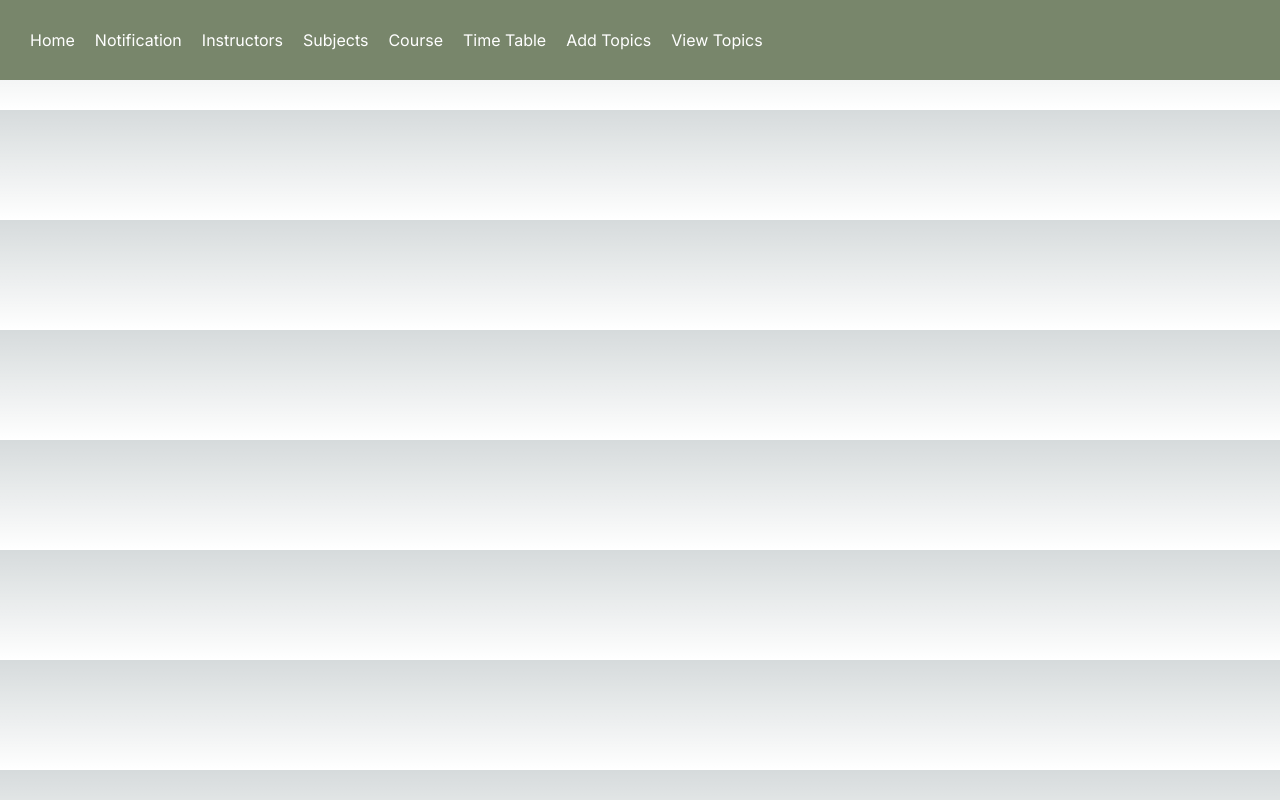
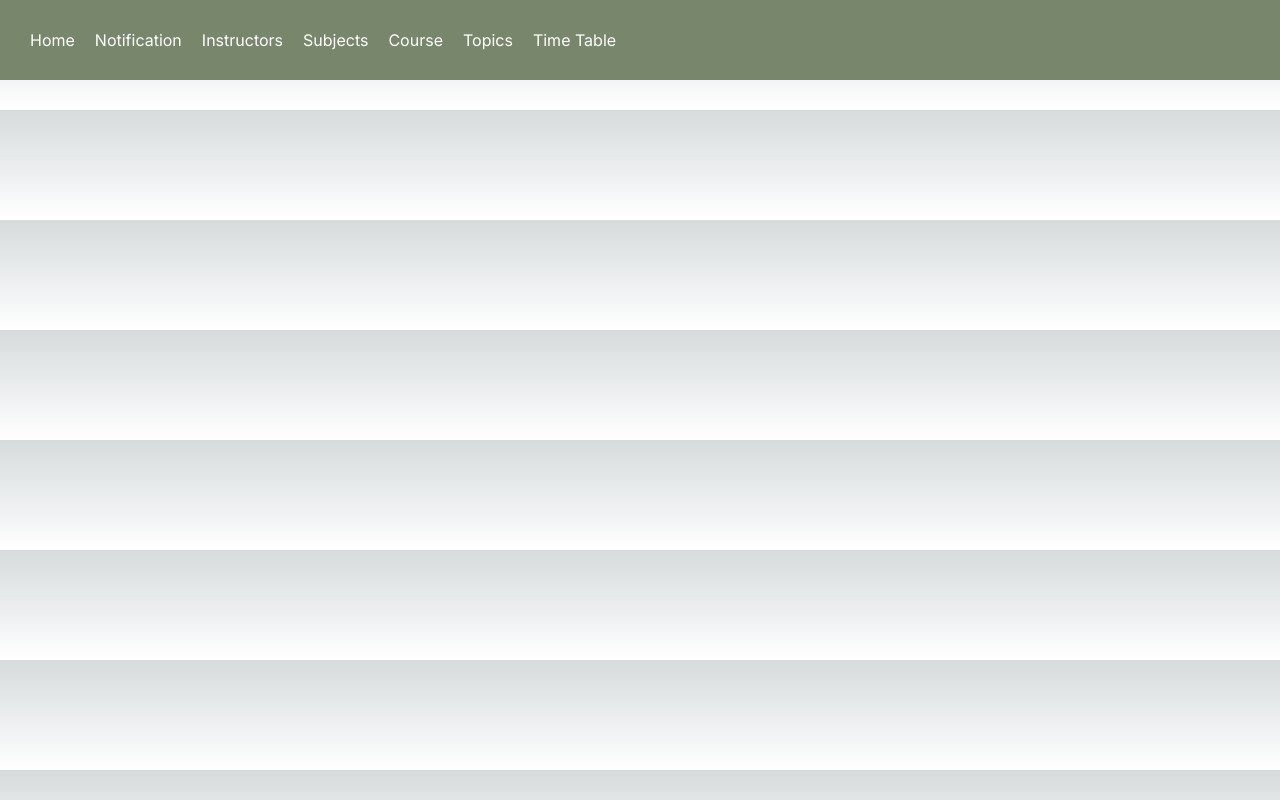
Before and after one commit to Alpha171819/Training-program-management, a Next.js app: page /dashboard in a window 1280 px wide. Built offline with nearby package versions, Linux system fonts and the light colour scheme.

Commit message:
added subject name to topics and added view TTI

```diff
--- a/app/dashboard/page.js
+++ b/app/dashboard/page.js
@@ -23,8 +23,6 @@ const Dashboard = () => {
             <ol className={styles.subList}>
               <li><a href="/addsubject">Add Subject</a></li>
               <li><a href="/view_subjects">View Sbujects</a></li>
-
-
             </ol>
           </li>
           <li className={styles.training}>
@@ -36,13 +34,15 @@ const Dashboard = () => {
           </li>
 
           <li className={styles.training}>
-            <a href="/time_table">Time Table</a>
+            <a href="#">Topics</a>
+            <ol className={styles.subList}>
+            <li><a href="/topics">Add Topics</a></li>
+              <li><a href="/displayTopics">View Topics</a></li>
+            </ol>
           </li>
 
           <li className={styles.training}>
-            <a href="/topics">Add Topics</a>
-          </li><li className={styles.training}>
-            <a href="/displayTopics">View Topics</a>
+            <a href="/time_table">Time Table</a>
           </li>
 
         </ol>
```
Also changed, not shown: app/displayTopics/page.js (+15 -3 lines).
